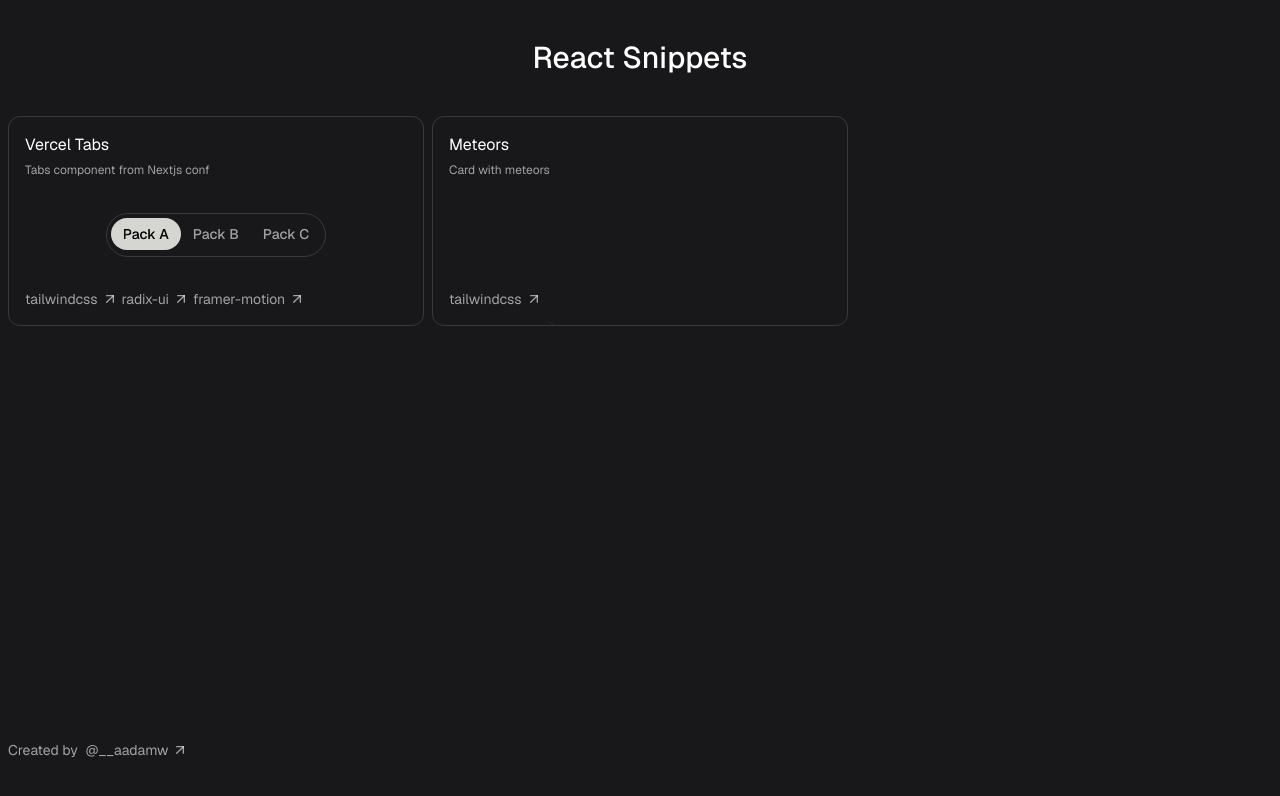
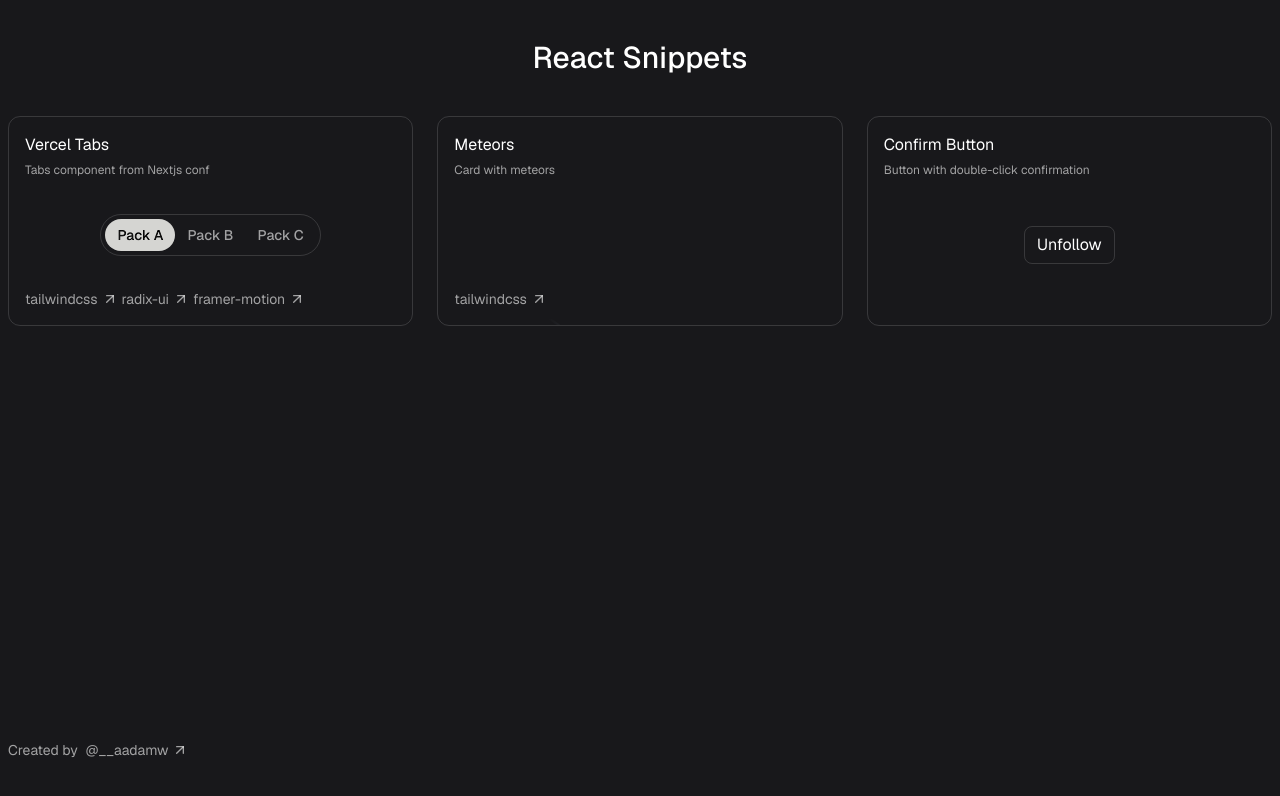
Before and after one commit to aadamw/react-snippets, a Next.js app: page / in a window 1280 px wide. Shown: the top 796 px of the page. Built offline with nearby package versions, Linux system fonts and the light colour scheme.

Commit message:
Add confirm button

```diff
--- a/app/layout.tsx
+++ b/app/layout.tsx
@@ -9,7 +9,7 @@ export const metadata: Metadata = {
 
 export default function RootLayout({ children }: { children: React.ReactNode }) {
   return (
-    <html lang="en">
+    <html lang="en" suppressHydrationWarning>
       <body className={`${GeistSans.variable} font-sans text-white bg-zinc-900`}>{children}</body>
     </html>
   )
--- a/app/page.tsx
+++ b/app/page.tsx
@@ -1,14 +1,13 @@
 import { Card } from '@/components/card'
 import { SnippetComponents } from '@/components'
 import { ArrowRightUp } from '@/components/icons'
-import { Meteors } from '@/components/meteors/meteors'
 
 export default function Home() {
   return (
     <main className="container mx-auto px-2 gap-4 py-10 min-h-screen flex flex-col justify-between">
       <div>
         <h1 className="font-medium text-center text-3xl">React Snippets</h1>
-        <div className="grid  mt-10 sm:grid-cols-2 gap-2 xl:grid-cols-3">
+        <div className="grid mt-10 sm:grid-cols-2 gap-2 xl:grid-cols-3 sm:gap-4 xl:gap-6">
           {SnippetComponents.map(({ Component, ...component }) => (
             <Card key={component.id} title={component.title} technologies={component.technologies} description={component.description}>
               <Component />
--- a/components/card.tsx
+++ b/components/card.tsx
@@ -20,10 +20,10 @@ export function Card(props: CardProps) {
         <h2>{props.title}</h2>
         <span className="text-xs text-white/60">{props.description}</span>
       </div>
-      <div className="py-8 flex justify-center">{props.children}</div>
+      <div className="py-8 flex justify-center items-center">{props.children}</div>
       <footer className="text-sm text-white/60">
         <ul className="flex flex-wrap gap-1">
-          {props.technologies.map(tech => (
+          {props.technologies?.map(tech => (
             <li key={tech.name}>
               <a
                 target="__blank"
--- /dev/null
+++ b/components/confirm-button/confirm-button.tsx
@@ -0,0 +1,51 @@
+'use client'
+import * as React from 'react'
+
+type ButtonProps = React.ComponentPropsWithoutRef<'button'>
+
+function callAll<Args extends Array<unknown>>(...fns: Array<((...args: Args) => unknown) | undefined>) {
+  return (...args: Args) => fns.forEach(fn => fn?.(...args))
+}
+
+export function useDoubleCheck() {
+  const [doubleCheck, setDoubleCheck] = React.useState(false)
+
+  function getButtonProps(props?: ButtonProps) {
+    const onBlur: ButtonProps['onBlur'] = () => setDoubleCheck(false)
+
+    const onClick: ButtonProps['onClick'] = doubleCheck
+      ? props?.onClick
+      : e => {
+          e.preventDefault()
+          setDoubleCheck(true)
+        }
+
+    const onKeyUp: ButtonProps['onKeyUp'] = e => {
+      if (e.key === 'Escape') {
+        setDoubleCheck(false)
+      }
+    }
+
+    return {
+      ...props,
+      onClick,
+      onBlur: callAll(onBlur, props?.onBlur),
+      onKeyUp: callAll(onKeyUp, props?.onKeyUp),
+    }
+  }
+
+  return { doubleCheck, getButtonProps }
+}
+
+export function ConfirmButton() {
+  const dc = useDoubleCheck()
+
+  return (
+    <button
+      className={`${dc.doubleCheck ? 'bg-red-500/50' : ''} border border-[hsla(0,0%,100%,0.14)] py-1.5 px-3 rounded-lg`}
+      {...dc.getButtonProps({ type: 'submit', onClick: () => alert('You unfollowed user-abc!') })}
+    >
+      {dc.doubleCheck ? 'Are you sure?' : 'Unfollow'}
+    </button>
+  )
+}
--- a/components/index.ts
+++ b/components/index.ts
@@ -1,3 +1,4 @@
+import { ConfirmButton } from './confirm-button/confirm-button'
 import { Meteors } from './meteors/meteors'
 import { VercelTabs } from './vercel-tabs/vercel-tabs'
 
@@ -20,4 +21,11 @@ export const SnippetComponents = [
     Component: Meteors,
     technologies: [{ name: 'tailwindcss', href: 'https://tailwindcss.com/' }],
   },
+  {
+    id: 'Confirm-button',
+    title: 'Confirm Button',
+    description: 'Button with double-click confirmation',
+    Component: ConfirmButton,
+    technologies: [],
+  },
 ]
```
